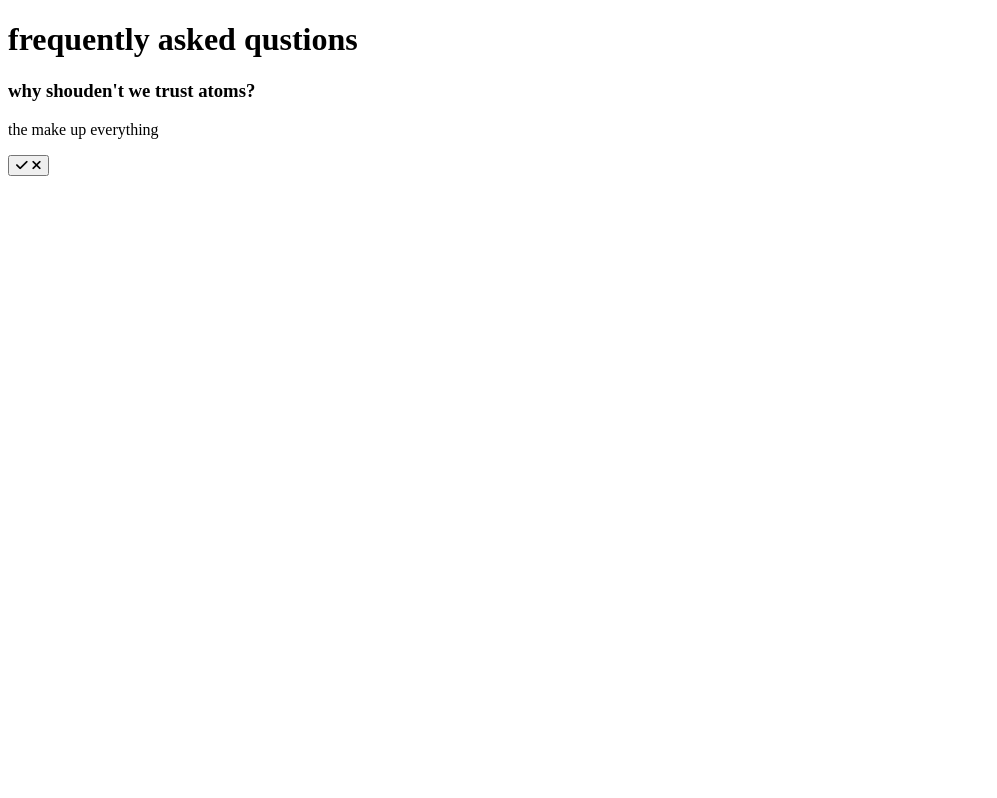
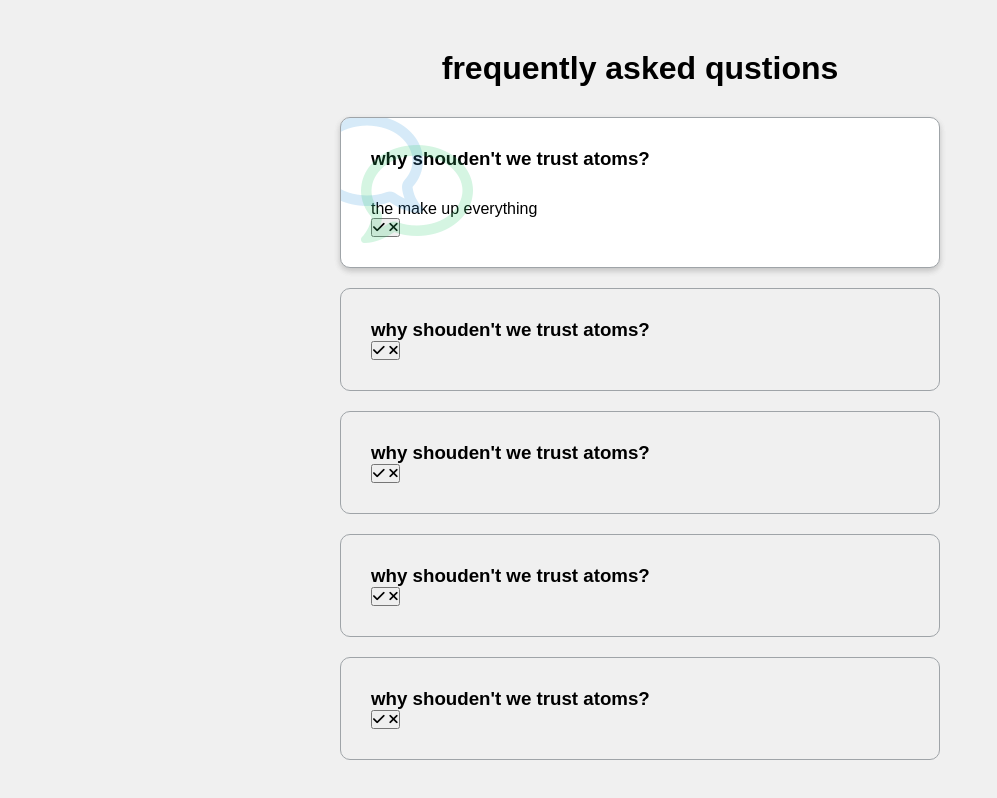
Before and after one commit to zhale-el/50days-12, a plain HTML site: page index.html in a window 1280 px wide. Shown: the whole page, without its empty margins (0-997 px from the left). Drawn offline with Linux system fonts and the light colour scheme.

Commit message:
general-style

```diff
--- a/index.html
+++ b/index.html
@@ -24,6 +24,39 @@
           <i class="fa-solid fa-xmark"></i>
         </button>
       </div>
+      <div class="faq">
+        <h3 class="faq-title">why shouden't we trust atoms?</h3>
+        <p class="faq-text">the make up everything</p>
+        <button class="faq-toggle">
+          <i class="fa-solid fa-check"></i>
+          <i class="fa-solid fa-xmark"></i>
+        </button>
+      </div>
+      <div class="faq">
+        <h3 class="faq-title">why shouden't we trust atoms?</h3>
+        <p class="faq-text">the make up everything</p>
+        <button class="faq-toggle">
+          <i class="fa-solid fa-check"></i>
+          <i class="fa-solid fa-xmark"></i>
+        </button>
+      </div>
+      <div class="faq">
+        <h3 class="faq-title">why shouden't we trust atoms?</h3>
+        <p class="faq-text">the make up everything</p>
+        <button class="faq-toggle">
+          <i class="fa-solid fa-check"></i>
+          <i class="fa-solid fa-xmark"></i>
+        </button>
+      </div>
+      <div class="faq">
+        <h3 class="faq-title">why shouden't we trust atoms?</h3>
+        <p class="faq-text">the make up everything</p>
+        <button class="faq-toggle">
+          <i class="fa-solid fa-check"></i>
+          <i class="fa-solid fa-xmark"></i>
+        </button>
+      </div>
     </div>
+    <script src="./script.js"></script>
   </body>
 </html>
--- a/style.css
+++ b/style.css
@@ -0,0 +1,62 @@
+* {
+  margin: 0;
+  padding: 0;
+  box-sizing: border-box;
+}
+body {
+  font-family: sans-serif;
+  background-color: #f0f0f0;
+}
+
+h1 {
+  margin: 50px 0 30px;
+  text-align: center;
+}
+.faq-container {
+  max-width: 600px;
+  margin: 0 auto;
+}
+
+.faq {
+  background-color: transparent;
+  border: 1px solid #9fa4a8;
+  margin: 20px 0;
+  padding: 30px;
+  border-radius: 10px;
+  position: relative;
+  overflow: hidden;
+  transition: 0.3s ease;
+}
+
+.faq.active {
+  background-color: white;
+  box-shadow: 0 3px 6px rgba(0, 0, 0, 0.1), 0 3px 6px rgba(0, 0, 0, 0.1);
+}
+.faq.active::before,
+.faq.active::after {
+  content: "\f075";
+  font-family: "Font Awesome 5 Free";
+  color: #2ecc71;
+  font-size: 7rem;
+  opacity: 0.2;
+  position: absolute;
+  top: 20px;
+  left: 20px;
+  z-index: 0;
+}
+.faq.active::before {
+  color: #3498db;
+  top: -10px;
+  left: -30px;
+  transform: rotateY(180deg);
+}
+.faq-title {
+  margin: 0 35px 0 0;
+}
+.faq-text {
+  display: none;
+  margin: 30px 0 0;
+}
+.faq.active .faq-text {
+  display: block;
+}
```
